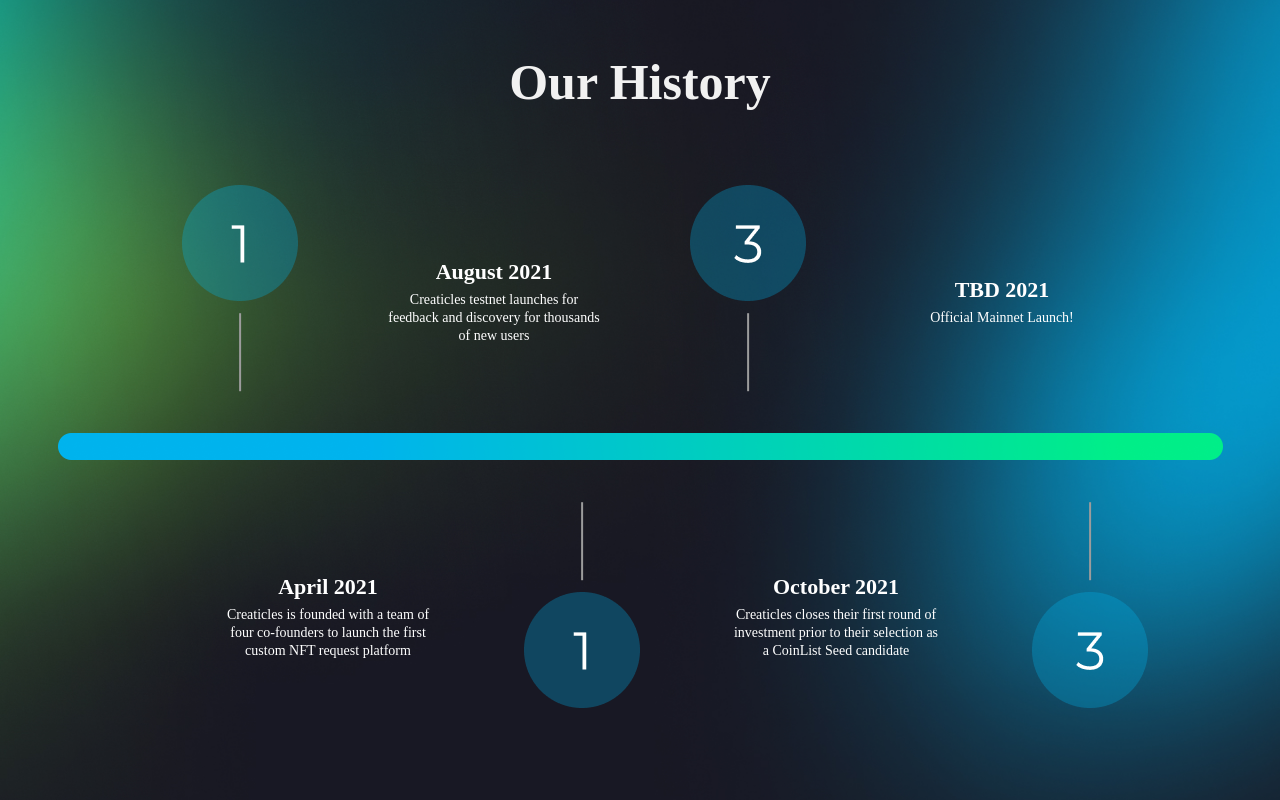
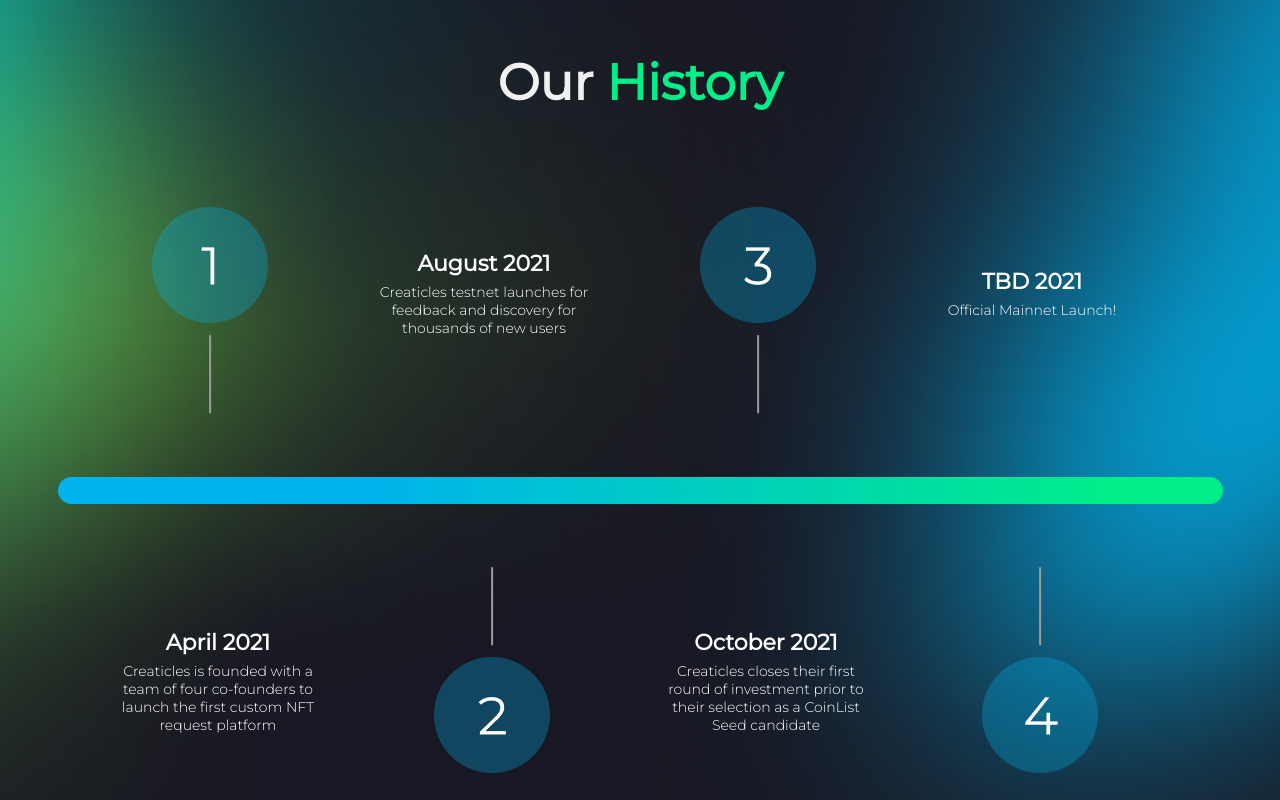
Before and after one commit to zerofille/creaticles, a React (Create React App) app: page / in a window 1280 px wide. Built offline with nearby package versions, Linux system fonts and the light colour scheme.

Commit message:
finish desktop version

```diff
--- a/public/index.css
+++ b/public/index.css
@@ -56,4 +56,5 @@ html {
     background-position: 0% 15%;
     background-repeat: no-repeat;
     background-size: 100%;
+    font-family: 'Montserrat', sans-serif;
 }
--- a/public/index.html
+++ b/public/index.html
@@ -1,21 +1,24 @@
 <!DOCTYPE html>
 <html lang="en">
 <head>
-    <meta charset="utf-8" />
-    <link rel="icon" href="%PUBLIC_URL%/favicon.ico" />
-    <meta name="viewport" content="width=device-width, initial-scale=1" />
-    <meta name="theme-color" content="#000000" />
+  <meta charset="utf-8"/>
+  <link rel="icon" href="%PUBLIC_URL%/favicon.ico"/>
+  <meta name="viewport" content="width=device-width, initial-scale=1"/>
+  <meta name="theme-color" content="#000000"/>
   <meta
       name="description"
       content="Web site created using create-react-app"
   />
-    <link rel="stylesheet" href="./index.css" />
-    <link rel="apple-touch-icon" href="%PUBLIC_URL%/logo192.png" />
+  <link rel="preconnect" href="https://fonts.googleapis.com">
+  <link rel="preconnect" href="https://fonts.gstatic.com" crossorigin>
+  <link href="https://fonts.googleapis.com/css2?family=Montserrat:wght@300;400&display=swap" rel="stylesheet">
+  <link rel="stylesheet" href="./index.css"/>
+  <link rel="apple-touch-icon" href="%PUBLIC_URL%/logo192.png"/>
   <!--
     manifest.json provides metadata used when your web app is installed on a
     user's mobile device or desktop. See https://developers.google.com/web/fundamentals/web-app-manifest/
   -->
-    <link rel="manifest" href="%PUBLIC_URL%/manifest.json" />
+  <link rel="manifest" href="%PUBLIC_URL%/manifest.json"/>
   <!--
     Notice the use of %PUBLIC_URL% in the tags above.
     It will be replaced with the URL of the `public` folder during the build.
--- a/src/Components/Block.sass
+++ b/src/Components/Block.sass
@@ -9,17 +9,22 @@
 .thirdBlock
   margin-right: -100px
 .textWrap
-  margin: 60px 90px 0px
+  margin: 60px 110px 60px
 
-.numberWrap
-  height: 269px
+
 
 .fourthBlock, .secondBlock
   display: flex
   flex-direction: row-reverse
   justify-content: space-between
   align-items: center
+  .textWrap
+    margin-top: 120px
 
+.fourthBlock
+  margin-right: 180px
+.firstBlock
+  margin-left: 20px
 .firstBlock, .thirdBlock
   display: flex
   flex-direction: row
@@ -44,6 +49,7 @@
   flex-direction: column-reverse
   align-items: center
   margin-top: 80px
+
   .number
     margin-top: 50px
 
@@ -58,15 +64,11 @@
 
 .innerHeading
   font-size: 22px
-  font-family: Montserrat
-  font-style: normal
   font-weight: 800
   line-height: 38px
-  letter-spacing: 0px
   text-align: center
 
 .text
-  font-family: Montserrat
   font-size: 14px
   font-style: normal
   font-weight: 300
--- a/src/Components/FullSection.sass
+++ b/src/Components/FullSection.sass
@@ -5,6 +5,10 @@
   text-align: center
   color: #F1F1F1
   margin: 50px 0px 70px
+
+.span
+  color: #01EE88
+
 
 .union
   width: 1165px
--- a/src/Components/FullSection.tsx
+++ b/src/Components/FullSection.tsx
@@ -2,17 +2,23 @@ import React from 'react';
 import HalfSection from './HalfSection';
 import './FullSection.sass'
 
+const one = require('./pics/one.png');
+const two = require('./pics/two.png');
+const three = require('./pics/three.png');
+const four = require('./pics/four.png')
 const union = require('./pics/Union (1).png')
 
 function FullSection() {
   return (
     <section>
-      <h1 className="heading">Our History</h1>
+      <h1 className="heading">Our <span className={'span'}>History</span></h1>
       <div className={'sectionWrap'}>
         <HalfSection
           classNumberWrap={'firstNumberWrap'}
           headingFirst={'August 2021'}
           headingSec={'TBD 2021'}
+          firstsrc={one}
+          secondsrc={three}
           greyLine={'upperGreyLine'}
           textFirst={'Creaticles testnet launches for feedback and discovery for thousands of new users'}
           textSec={'Official Mainnet Launch!'} blockNumFirst={'firstBlock'}
@@ -20,6 +26,8 @@ function FullSection() {
         <img className="union" alt="line" src={union}/>
         <HalfSection
           classNumberWrap={'secNumberWrap'}
+          firstsrc={two}
+          secondsrc={four}
           headingFirst={'April 2021'} headingSec={'October 2021'}
           greyLine={'bottomGreyLine'}
           textFirst={'Creaticles is founded with a team of four co-founders to launch the first custom NFT request platform'}
--- a/src/Components/HalfSection.tsx
+++ b/src/Components/HalfSection.tsx
@@ -2,10 +2,7 @@ import React from 'react';
 import Block from './Block';
 import './HalfSection.sass'
 
-const one = require('./pics/one.png');
-const two = require('./pics/two.png');
-const three = require('./pics/three.png');
-const four = require('./pics/four.png')
+
 
 function HalfSection(props: any) {
   return (
@@ -18,14 +15,15 @@ function HalfSection(props: any) {
           class={props.blockNumFirst}
           heading={props.headingFirst}
           text={props.textFirst}
-          src={one}/>
+          src={props.firstsrc}/>
         <Block
+          src={props.secondsrc}
           classNumberWrap={props.classNumberWrap}
           class={props.blockNumSec}
           greyLine={props.greyLine}
           line={'firstLine'}
           heading={props.headingSec}
-          text={props.textSec} src={three}/>
+          text={props.textSec} />
       </div>
     </section>
   );
```
Lines whose indentation alone changed are shown as unchanged.
